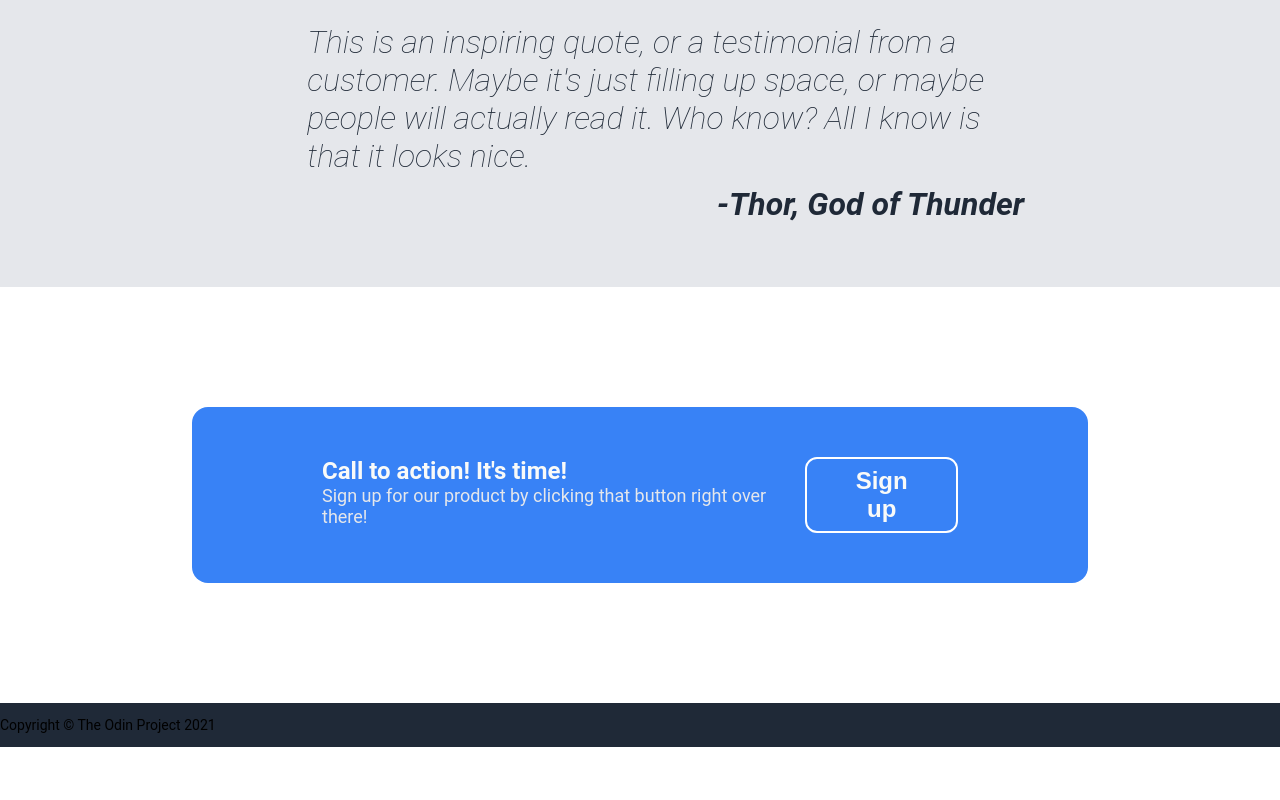
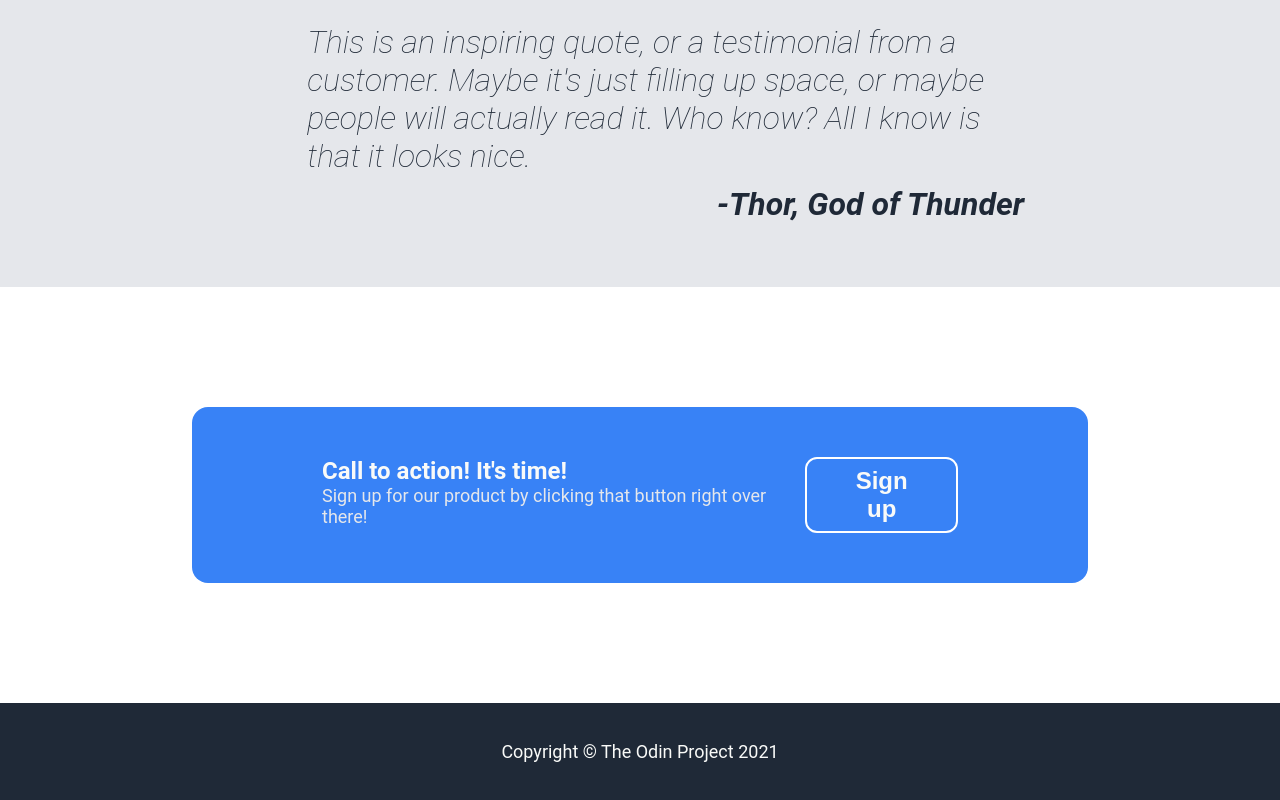
Before and after one commit to HassanAlnaggar99/landing-page, a plain HTML site: page index.html in a window 1280 px wide. Shown: the part 1059-1859 px from the top of the page. Before the commit the page ends 1806 px from the top, so only its background shows below. Drawn offline with Linux system fonts and the light colour scheme.

Commit message:
Finished Allgit add .! :D

```diff
--- a/css/style.css
+++ b/css/style.css
@@ -114,10 +114,6 @@ li a {
   gap: 3em;
 }
 
-.info .col {
-
-}
-
 .col-img {
   width: 170px;
   height: 170px;
@@ -189,4 +185,11 @@ li a {
 
 .footer {
   background-color: #1F2937;
+  padding: 20px 0;
 }
+
+.footer p {
+  color: #F9FAF8;
+  font-size: 18px;
+  text-align: center;
+}
```
